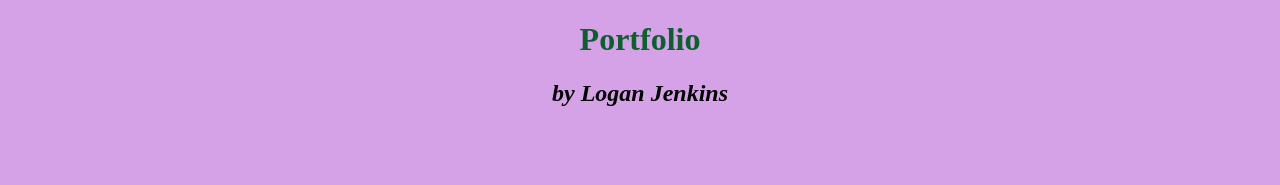
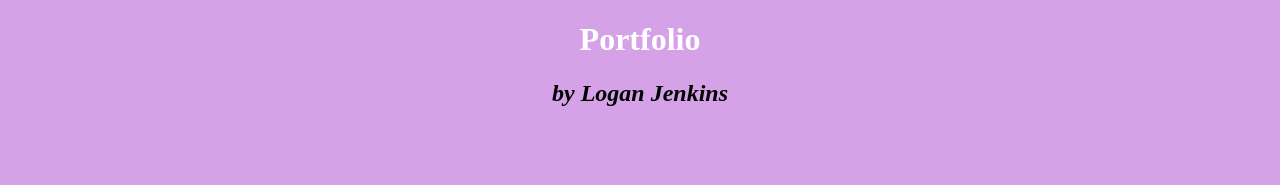
Before and after one commit to LoganJenk/LoganJenkins-Portfolio, a plain HTML site: page index.html in a window 1280 px wide. Shown: the top 185 px of the page. Drawn offline with Linux system fonts and the light colour scheme.

Commit message:
change h1 text color to white

```diff
--- a/index.html
+++ b/index.html
@@ -5,7 +5,7 @@
   <title>"Portfolio for logan</title>
 </head>
 <body>
-  <h1><span style="color: rgb(13, 95, 46);">Portfolio</span></h1>
+  <h1><span style="color: rgb(255, 255, 255);">Portfolio</span></h1>
   <h2><em>by Logan Jenkins</em></h2>
     <img src="jpegs/Jenk3.jpeg" alt="a Picture of logan">
     <div class="paragraph">
```
